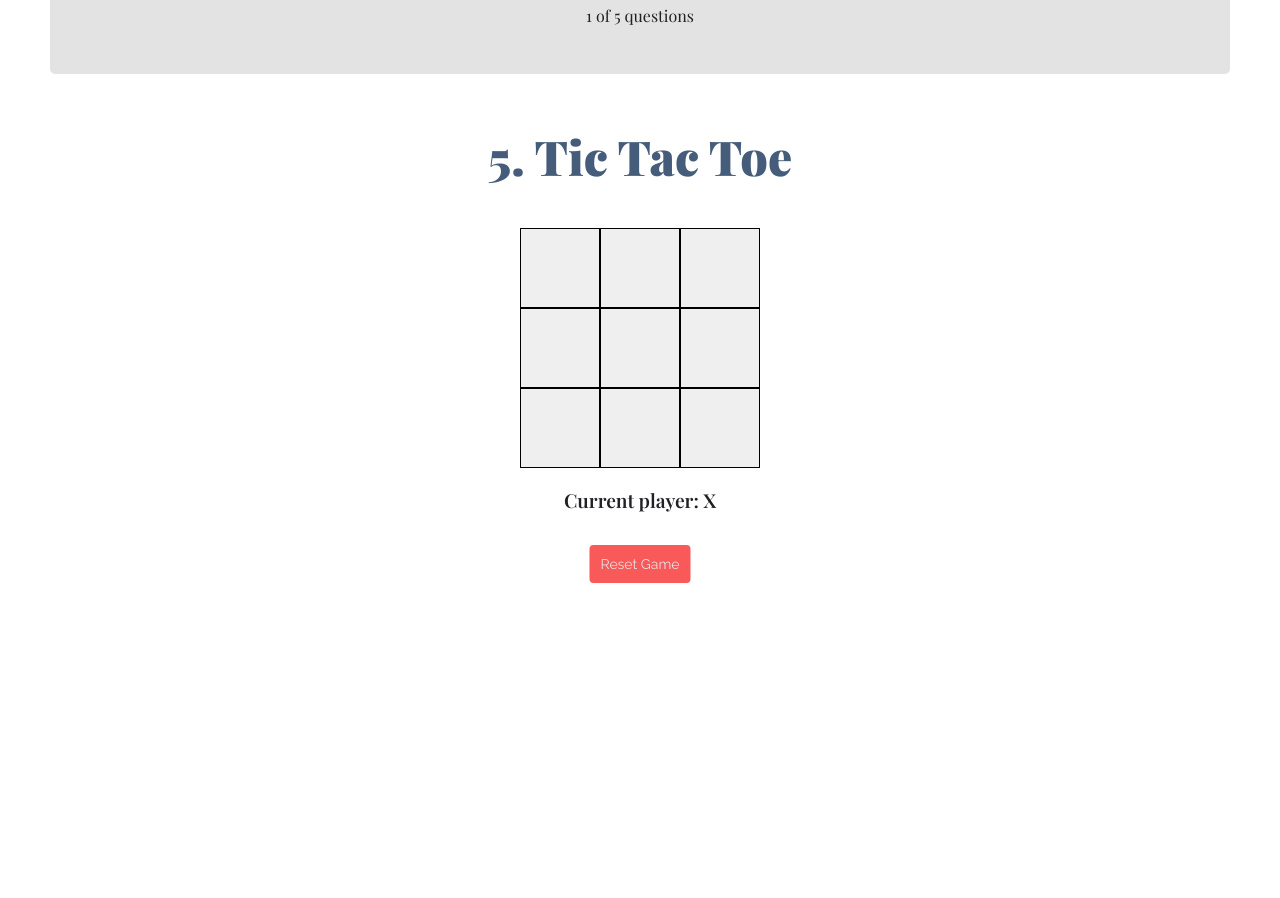
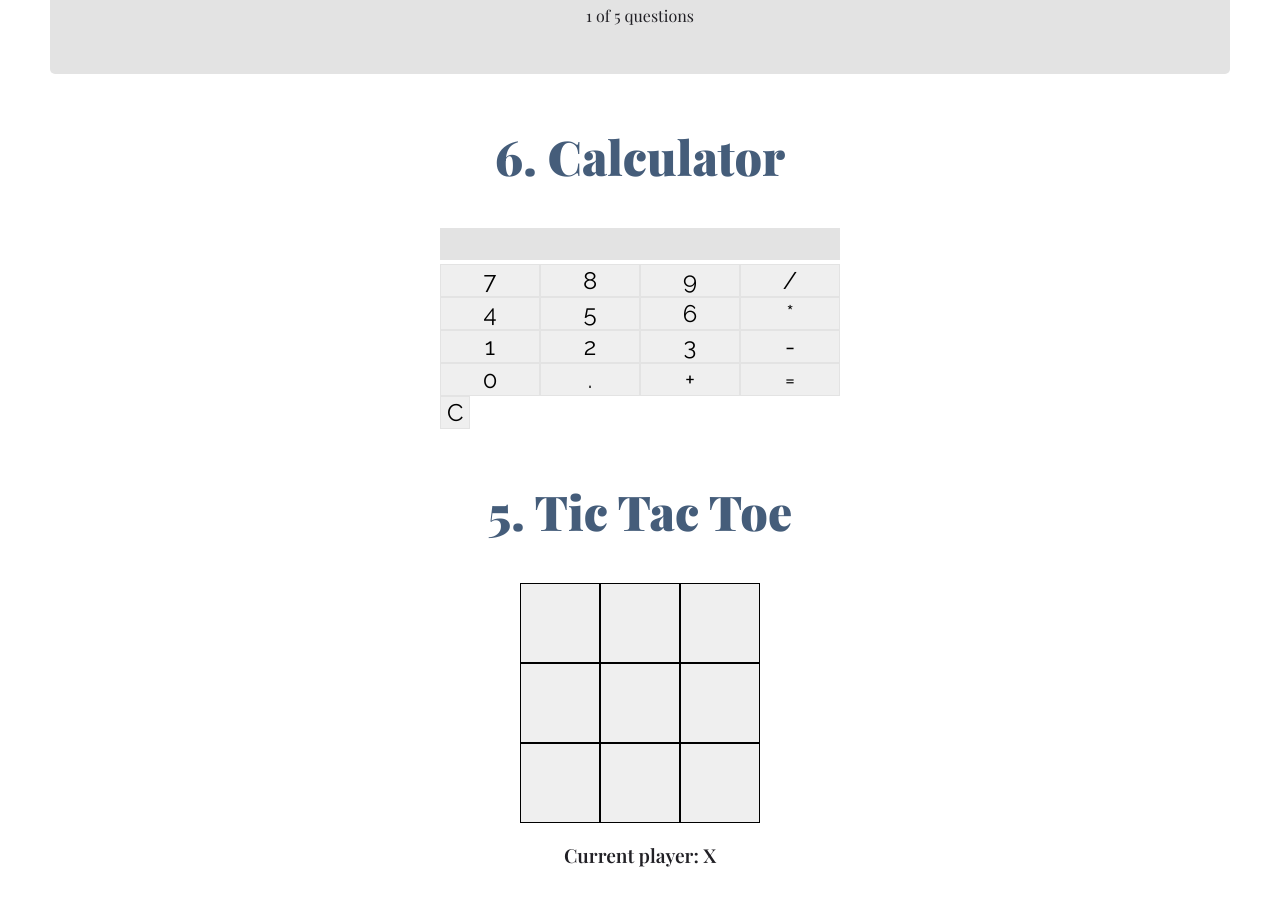
Before and after one commit to adrianaghita/100TSProjects, a React (Vite) app: page / in a window 1280 px wide. Shown: the part 2380-3278 px from the top of the page. Before the commit the page ends 3032 px from the top, so only its background shows below. Built offline with nearby package versions, Linux system fonts and the light colour scheme; a web font is replaced by a local one.

Commit message:
Create a simple calculator

```diff
--- a/src/App.tsx
+++ b/src/App.tsx
@@ -1,3 +1,4 @@
+import Calculator from "./components/Calculator/Calculator";
 import Quiz from "./components/Quiz/Quiz";
 import RandomColor from "./components/RandomColor/RandomColor";
 import RandomImage from "./components/RandomImage/RandomImage";
@@ -13,6 +14,7 @@ function App() {
       <RandomColor />
       <RandomImage />
       <Quiz />
+      <Calculator />
       <TicTacToe />
     </>
   );
--- /dev/null
+++ b/src/components/Calculator/Calculator.module.scss
@@ -0,0 +1,26 @@
+@import "/src/index.scss";
+
+.calculator {
+  width: 400px;
+  margin: auto;
+}
+
+.calculator-buttons {
+  display: grid;
+  grid-template-columns: repeat(4, 1fr);
+}
+
+.button {
+  font-family: $primary-font;
+  font-size: 1.5rem;
+  border: 0.5px solid, $bright-color;
+}
+
+.calculator-total {
+  font-family: $primary-font;
+  font-size: 1.5rem;
+  text-align: end;
+  background-color: $bright-color;
+  margin-bottom: 4px;
+  height: 2rem;
+}
--- /dev/null
+++ b/src/components/Calculator/Calculator.tsx
@@ -0,0 +1,73 @@
+import { useState } from "react";
+import styles from "./Calculator.module.scss";
+
+const Calculator = () => {
+  const [total, setTotal] = useState("");
+  const [currentInput, setCurrentInput] = useState("");
+
+  const calculatorButtons = [
+    7,
+    8,
+    9,
+    "/",
+    4,
+    5,
+    6,
+    "*",
+    1,
+    2,
+    3,
+    "-",
+    0,
+    ".",
+    "+",
+    "=",
+  ];
+
+  const handleCalculation = (value: string | number) => {
+    if (typeof value === "number" || value === ".") {
+      setCurrentInput((prevInput) => prevInput + value.toString());
+    } else if (value === "=") {
+      const newTotal = eval(currentInput);
+      setTotal(newTotal.toString());
+      setCurrentInput("");
+    } else {
+      setCurrentInput((prevInput) => prevInput + value);
+    }
+  };
+
+  const clearInput = () => {
+    setCurrentInput("");
+    setTotal("");
+  };
+
+  return (
+    <div>
+      <h2>6. Calculator</h2>
+      <section className={styles.calculator}>
+        <p className={styles[`calculator-total`]}>
+          {total ? total : currentInput}
+        </p>
+        <article className={styles[`calculator-buttons`]}>
+          {calculatorButtons.map((button, index) => (
+            <button
+              className={styles.button}
+              key={index}
+              onClick={() => {
+                handleCalculation(button);
+              }}
+            >
+              {button}
+            </button>
+          ))}
+        </article>
+        <button className={styles.button} onClick={clearInput}>
+          {" "}
+          C
+        </button>
+      </section>
+    </div>
+  );
+};
+
+export default Calculator;
```
